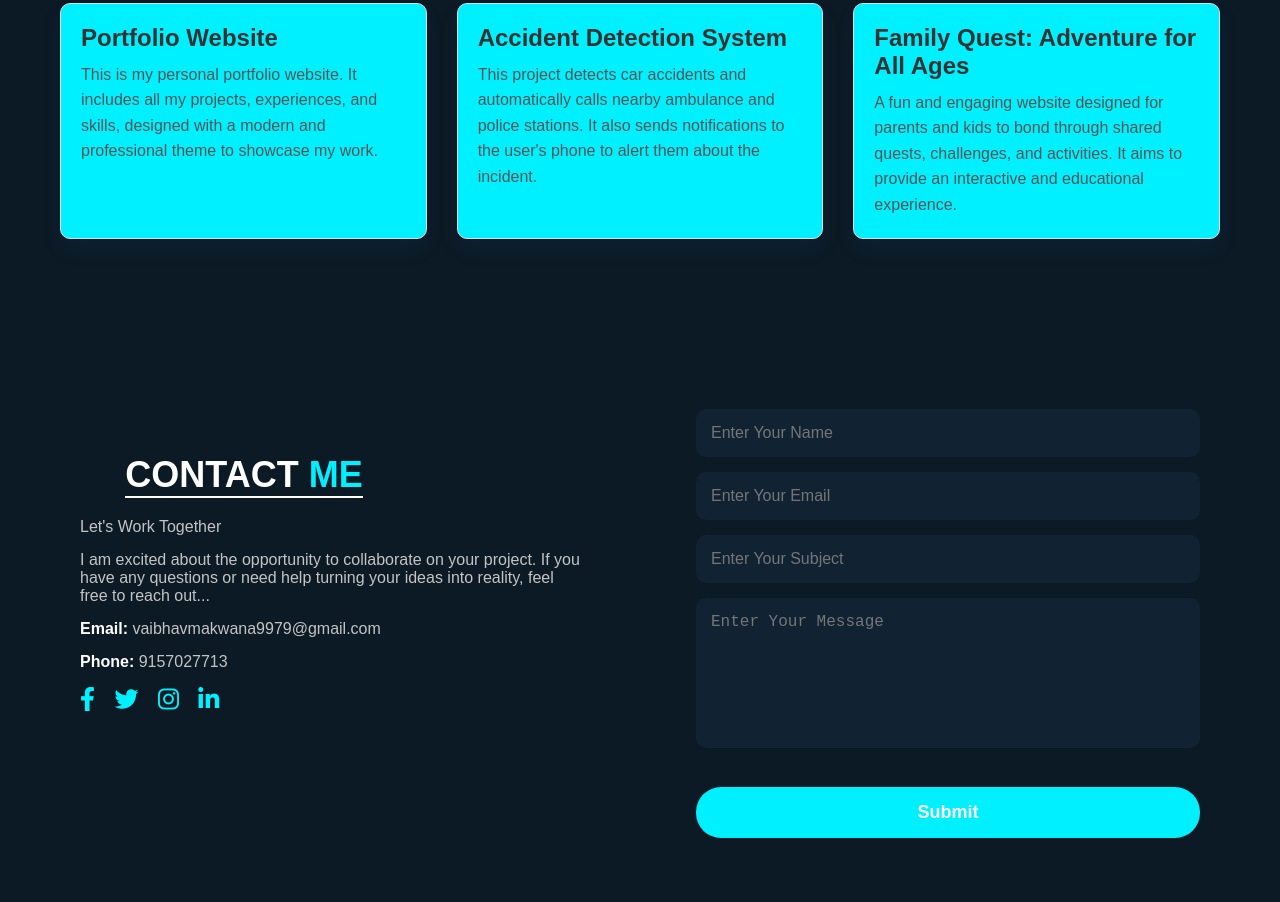
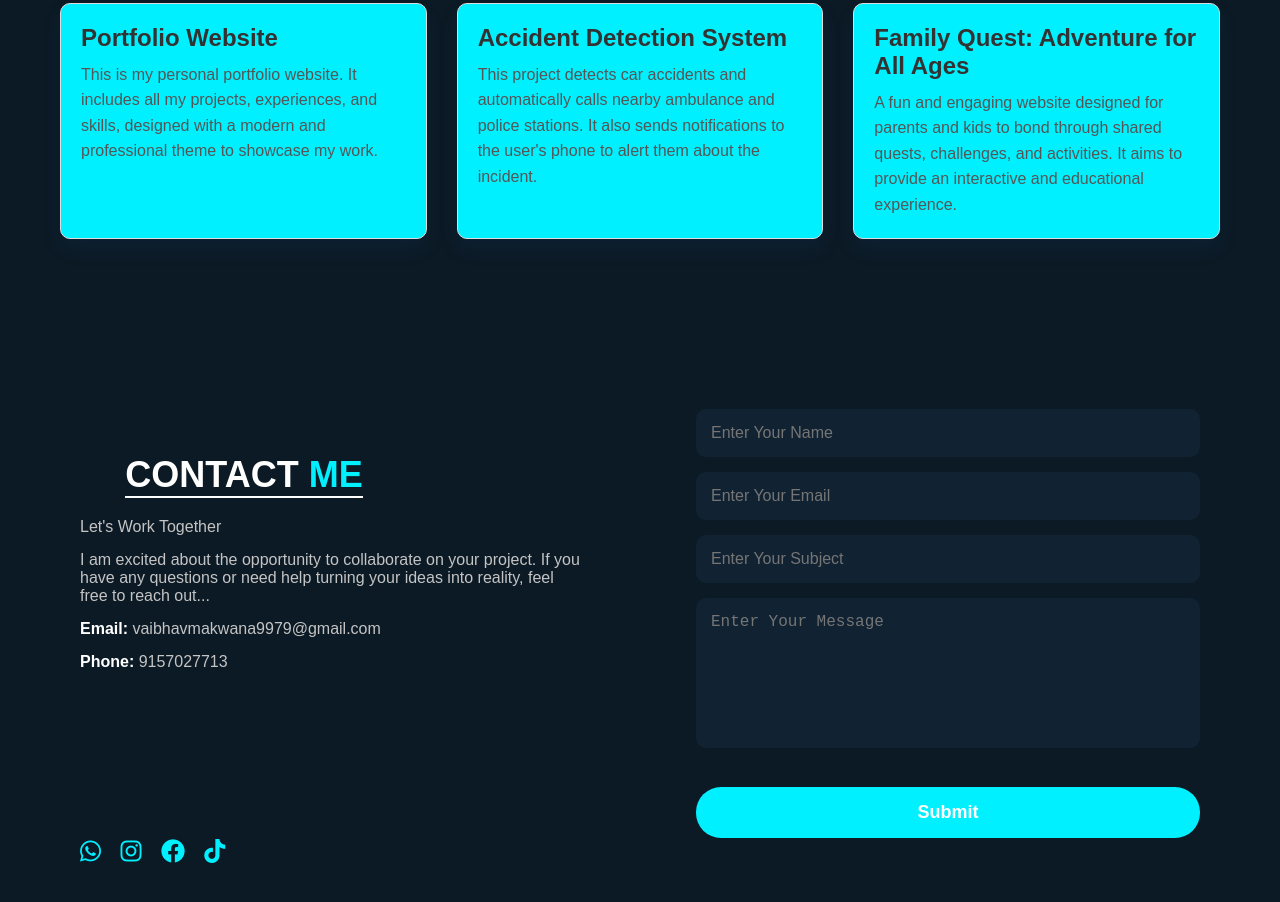
Before and after one commit to vaib91570/Portfolio, a plain HTML site: page index.html in a window 1280 px wide. Shown: the part 2882-3784 px from the top of the page. Drawn offline with Linux system fonts and the light colour scheme; a script that the page names is missing.

Commit message:
Update index.html

```diff
--- a/index.html
+++ b/index.html
@@ -187,12 +187,6 @@
                 <p>I am excited about the opportunity to collaborate on your project. If you have any questions or need help turning your ideas into reality, feel free to reach out...</p>
                 <p><strong>Email:</strong> vaibhavmakwana9979@gmail.com</p>
                 <p><strong>Phone:</strong> 9157027713</p>
-                <div class="social-links">
-                    <a href="#" class="social-icon"><i class="fab fa-facebook-f"></i></a>
-                    <a href="#" class="social-icon"><i class="fab fa-twitter"></i></a>
-                    <a href="#" class="social-icon"><i class="fab fa-instagram"></i></a>
-                    <a href="#" class="social-icon"><i class="fab fa-linkedin-in"></i></a>
-                </div>
             </div>
             <div class="contact-form">
                 <form action="#">
@@ -203,6 +197,12 @@
                     <button type="submit" class="btn">Submit</button>
                 </form>
             </div>
+            <div class="social-links">
+                <a href="#" class="social-icon"><i class="fab fa-whatsapp"></i></a>
+                <a href="#" class="social-icon"><i class="fab fa-instagram"></i></a>
+                <a href="#" class="social-icon"><i class="fab fa-facebook"></i></a>
+                <a href="#" class="social-icon"><i class="fab fa-tiktok"></i></a>
+            </div>
         </div>
     </section>
 
```
